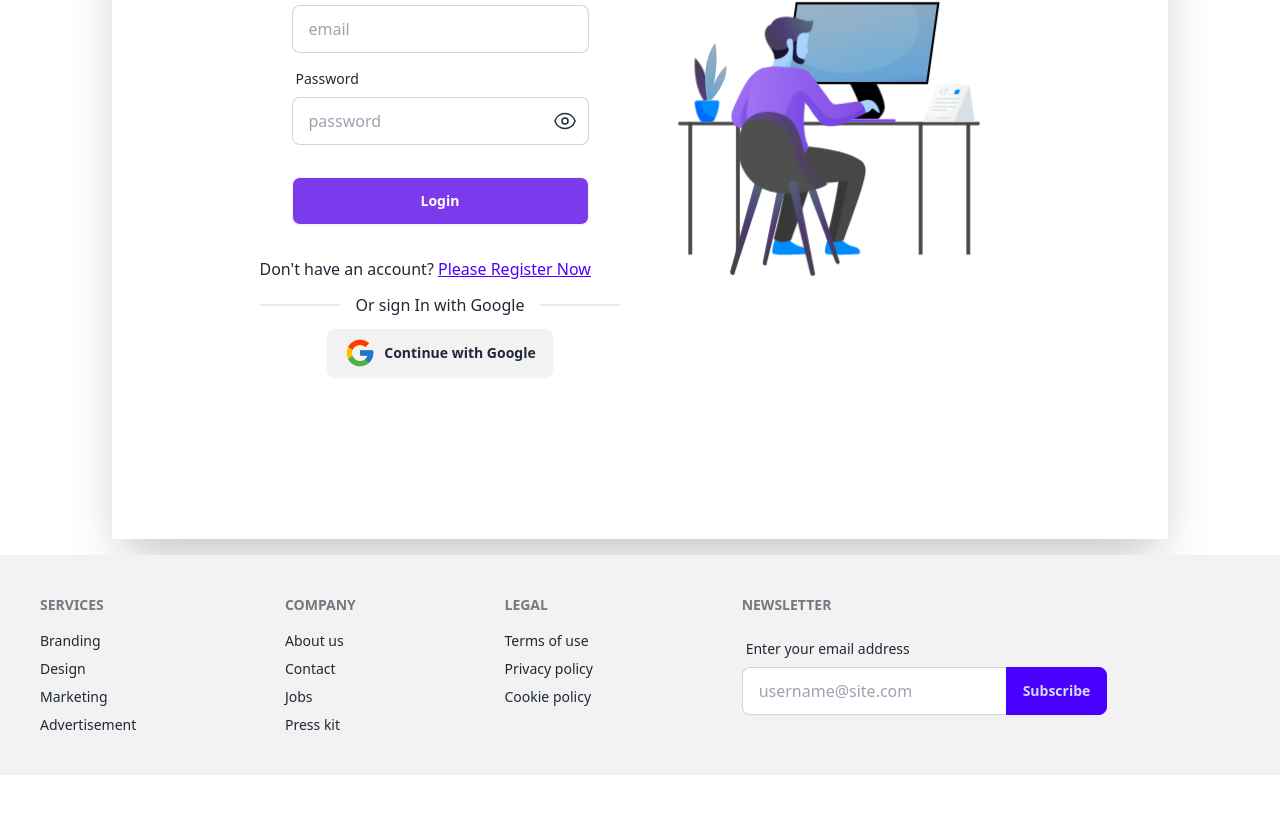
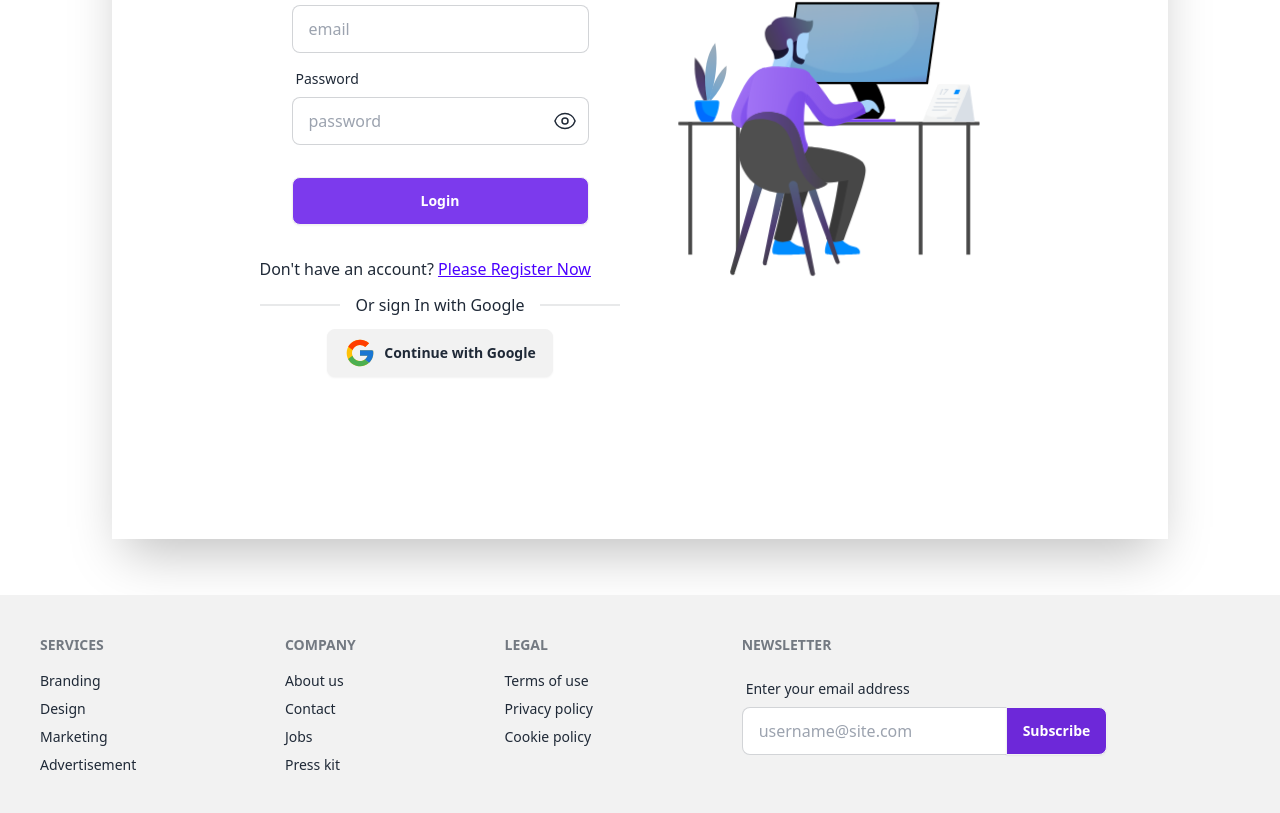
Before and after one commit to vatiza/client-hire-hub-bd, a React (Vite) app: page /signin in a window 1280 px wide. Shown: the part 377-1190 px from the top of the page. Before the commit the page ends 1152 px from the top, so only its background shows below. Built offline with nearby package versions, Linux system fonts and the light colour scheme; no server answers.

Commit message:
signin with email pass

```diff
--- a/src/components/shared/footer/Footer.jsx
+++ b/src/components/shared/footer/Footer.jsx
@@ -1,8 +1,6 @@
-import React from "react";
-
 const Footer = () => {
   return (
-    <footer className="footer bg-base-200 text-base-content p-10">
+    <footer className="footer bg-base-200 text-base-content p-10 mt-10">
       <nav>
         <h6 className="footer-title">Services</h6>
         <a className="link link-hover">Branding</a>
@@ -35,7 +33,9 @@ const Footer = () => {
               placeholder="username@site.com"
               className="input input-bordered join-item "
             />
-            <button className="btn btn-primary join-item">Subscribe</button>
+            <button className="btn bg-violet-700 hover:bg-violet-800 text-white join-item">
+              Subscribe
+            </button>
           </div>
         </fieldset>
       </form>
--- a/src/pages/account/signin/Signin.jsx
+++ b/src/pages/account/signin/Signin.jsx
@@ -4,14 +4,19 @@ import { useForm } from "react-hook-form";
 import { Link } from "react-router-dom";
 import loginSVG from "../../../assets/svg/login.json";
 import SocialSigin from "../socialsignin/SocialSigin";
+import useAuth from "../../../hooks/useAuth";
 
 const Signin = () => {
   const [showPassword, setShowPassword] = useState(false);
   const { register, handleSubmit } = useForm();
+  const { loginWithEmailPass } = useAuth();
 
   const onSubmit = (data) => {
     const email = data.email;
     const pass = data.pass;
+    loginWithEmailPass(email, pass).then((result) => {
+      console.log(result.user);
+    });
   };
   return (
     <div className="lg:mx-12 mt-8 p-4">
--- a/src/providers/AuthProviders.jsx
+++ b/src/providers/AuthProviders.jsx
@@ -3,6 +3,7 @@ import {
   getAuth,
   GoogleAuthProvider,
   onAuthStateChanged,
+  signInWithEmailAndPassword,
   signInWithPopup,
   signOut,
 } from "firebase/auth";
@@ -19,6 +20,11 @@ const AuthProviders = ({ children }) => {
   const createNewAcc = (email, pass) => {
     setLoading(true);
     return createUserWithEmailAndPassword(auth, email, pass);
+  };
+
+  const loginWithEmailPass = (email, pass) => {
+    setLoading(true);
+    return signInWithEmailAndPassword(auth, email, pass);
   };
   const googleLogin = () => {
     setLoading(true);
@@ -44,6 +50,7 @@ const AuthProviders = ({ children }) => {
     user,
     logoutUser,
     createNewAcc,
+    loginWithEmailPass,
     googleLogin,
   };
   return (
```
